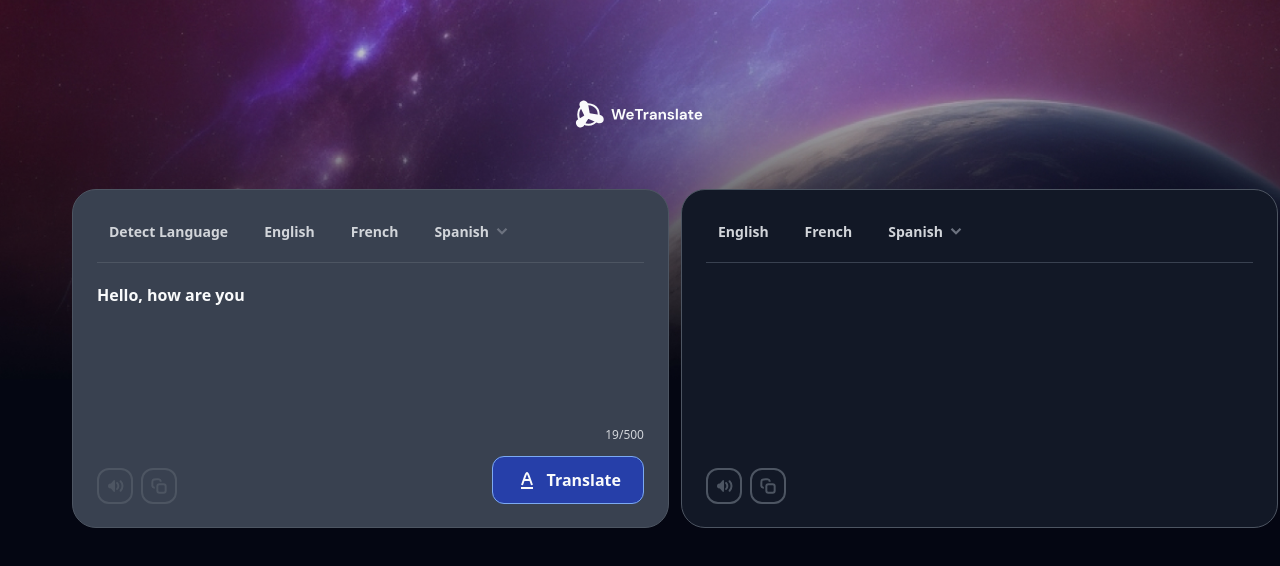
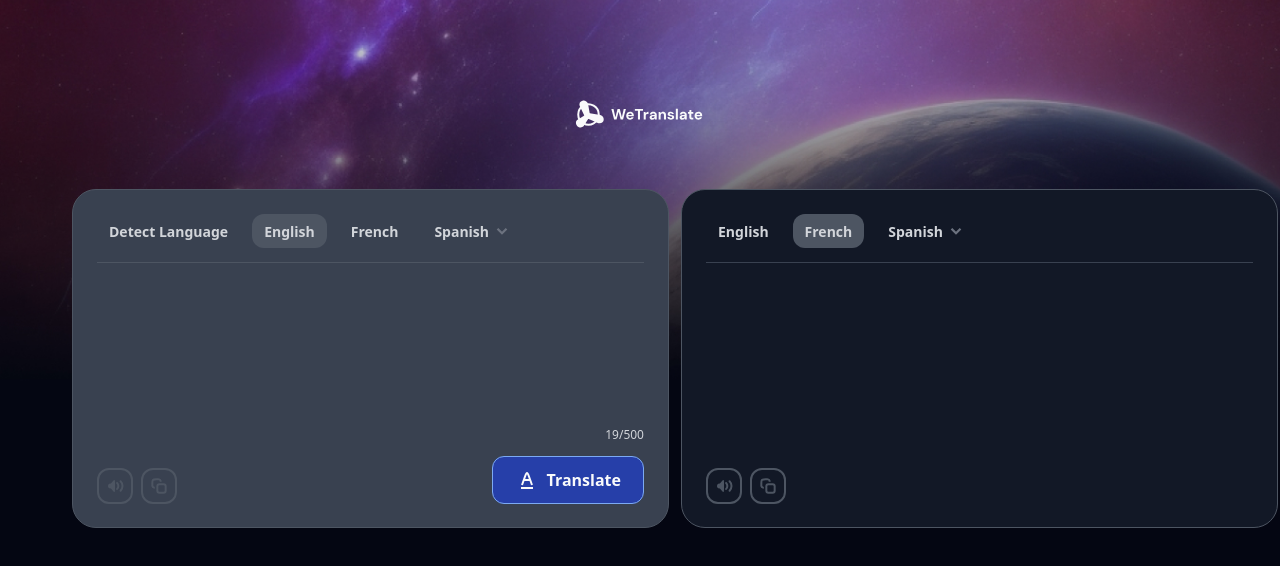
Before and after one commit to thateflondon/wetranslate, a Next.js app: page / in a window 1280 px wide. Shown: the top 566 px of the page. Built offline with nearby package versions, Linux system fonts and the light colour scheme.

Commit message:
refactor(api): harmonize language codes and fix dynamic langpair generation

```diff
--- a/app/components/TranslateForm.tsx
+++ b/app/components/TranslateForm.tsx
@@ -6,21 +6,26 @@ import CopyText from "./CopyText";
 import TranslationButton from "./TranslationButton";
 
 export default function TranslateForm() {
-  const [translatingText, setTranslatingText] = useState("Hello, how are you");
+  const [translatingText, setTranslatingText] = useState("");
   const [translatedText, setTranslatedText] = useState("");
+  // make langpair dynamic
+  const [sourceLang, setSourceLang] = useState("en");
+  const [targetLang, setTargetLang] = useState("fr");
 
   // Fectching datas from API
   const fetchData = async () => {
     try {
       // Langpair should be dynamic
-      const response = await fetch(`https://api.mymemory.translated.net/get?q=${encodeURIComponent(translatingText)}&langpair=en|fr`);
+      const langPair = sourceLang === "detect" ? `auto|${targetLang}` : `${sourceLang}|${targetLang}`;
+
+      const response = await fetch(`https://api.mymemory.translated.net/get?q=${encodeURIComponent(translatingText)}&langpair=${langPair}`);
 
       // API response
       const data = await response.json();
-      console.log("Traduction reçue:", data);
+
       // retrieve response
       setTranslatedText(data.responseData.translatedText);
-      console.log("set this in input = " + data.responseData.translatedText);
+      console.log(data);
 
     } catch (error) {
       console.error("Error when fetching data", error);
@@ -28,8 +33,6 @@ export default function TranslateForm() {
   };
 
   const handleTranslate = () => {
-    console.log("j'ai cliqué !");
-    console.log("translatingText = " +translatingText);
     // on click on translate button calls fetchData()
     fetchData();
   };
@@ -40,7 +43,8 @@ export default function TranslateForm() {
         {/* Set english as default text language to be translated && hide language detection button */}
         <LanguageSelection
           showDetectLanguage={true}
-          defaultLanguage="english"
+          defaultLanguage="en"
+          onLanguageChange={setSourceLang}
         />
         <textarea
           name="input-content"
@@ -64,7 +68,8 @@ export default function TranslateForm() {
         {/* Set french as default translated text language && hide language detection button */}
         <LanguageSelection
           showDetectLanguage={false}
-          defaultLanguage="french"
+          defaultLanguage="fr"
+          onLanguageChange={setTargetLang}
         />
         <div className="translated-text-container">
           <span id="translated-text">{translatedText}</span>
```
